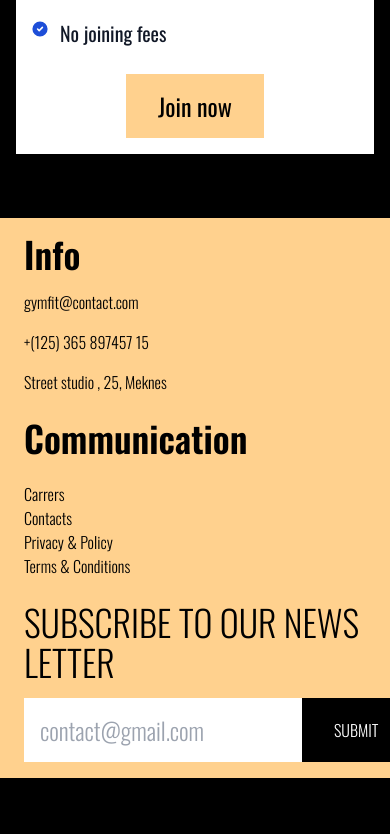
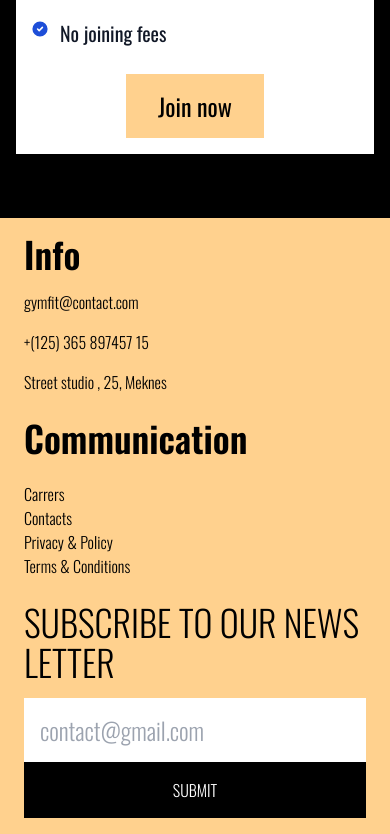
Before and after one commit to IssamKharbache/Gym-fit, a Next.js app: page / in a window 390 px wide. Shown: the part 6236-7070 px from the top of the page. Before the commit the page ends 7014 px from the top, so only its background shows below. Built offline with nearby package versions, Linux system fonts and the light colour scheme.

Commit message:
adjust button submit email styling

```diff
--- a/app/components/footer/Footer.jsx
+++ b/app/components/footer/Footer.jsx
@@ -21,13 +21,13 @@ const Footer = () => {
       {/* input */}
       <div className="flex flex-col gap-4">
         <h1 className="uppercase text-4xl">Subscribe to our news letter</h1>
-        <div className="flex">
+        <div className="flex flex-col lg:flex-row">
           <input
             type="text"
             placeholder="contact@gmail.com"
             className="p-4 text-2xl border-black"
           />
-          <button className="uppercase bg-black hover:bg-black/90 duration-200 text-white px-8">
+          <button className="uppercase bg-black hover:bg-black/90 duration-200 text-white px-8 py-4 lg:py-0">
             Submit
           </button>
         </div>
```
